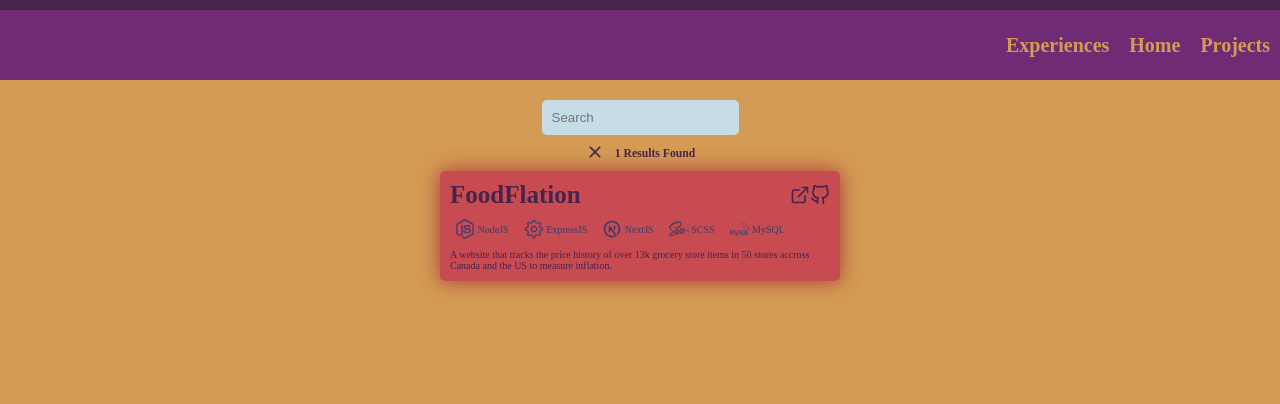
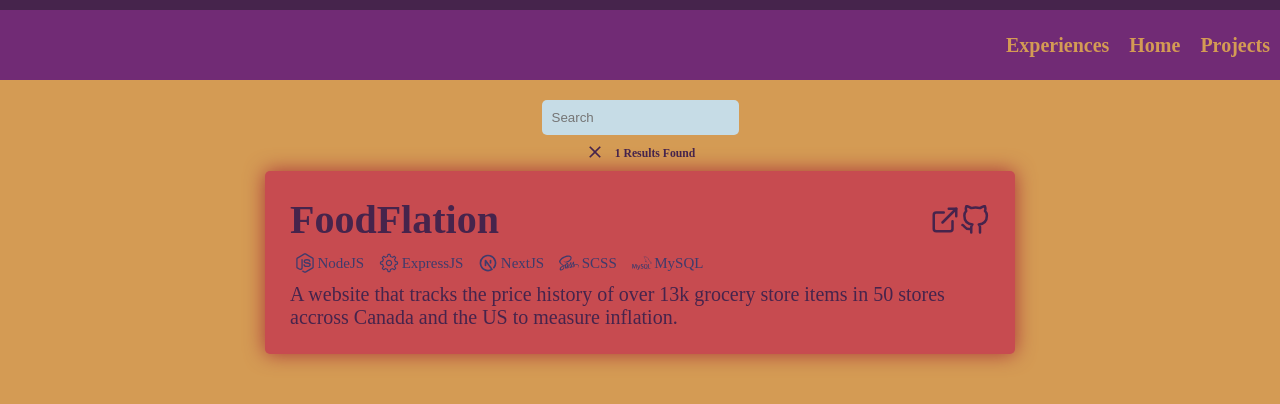
Before and after one commit to destroyer22719/portfolio, a Next.js app: page /projects in a window 1280 px wide. Shown: the top 404 px of the page. Built offline with nearby package versions, Linux system fonts and the light colour scheme.

Commit message:
increased the size of project card

```diff
--- a/components/ProjectCardComponent.tsx
+++ b/components/ProjectCardComponent.tsx
@@ -29,14 +29,14 @@ const ProjectCard: React.FC<Props> = ({
           {url && (
             <Link href={url} className={styles["project-card__header"]}>
               <FiExternalLink
-                size={20}
+                size={30}
                 className={styles["project-card__icon"]}
               />
             </Link>
           )}
           {github && (
             <Link href={github} className={styles["project-card__header"]}>
-              <FiGithub size={20} className={styles["project-card__icon"]} />
+              <FiGithub size={30} className={styles["project-card__icon"]} />
             </Link>
           )}
         </div>
--- a/styles/components/ProjectCard.module.scss
+++ b/styles/components/ProjectCard.module.scss
@@ -5,8 +5,8 @@
   flex-direction: column;
   justify-content: space-between;
   align-items: center;
-  width: 40rem;
-  padding: 1rem;
+  width: 75rem;
+  padding: 2.5rem;
   border-radius: 0.5rem;
   background-color: $red_orange;
   box-shadow: 0 0 2rem darken($red_orange, 10%);
@@ -28,7 +28,7 @@
 
     h3 {
       color: $purple_dark1;
-      font-size: 2.5rem;
+      font-size: 4rem;
     }
 
     * {
@@ -61,6 +61,7 @@
     border-radius: 0.5rem;
     transition: color 0.2s ease-in-out;
     transition: background-color 0.2s ease-in-out;
+    font-size: 1.5rem;
   }
 
   &__tag:hover {
@@ -79,6 +80,7 @@
   }
 
   &__desc {
+    font-size: 2rem;
     color: $purple_dark1;
   }
 }
```
